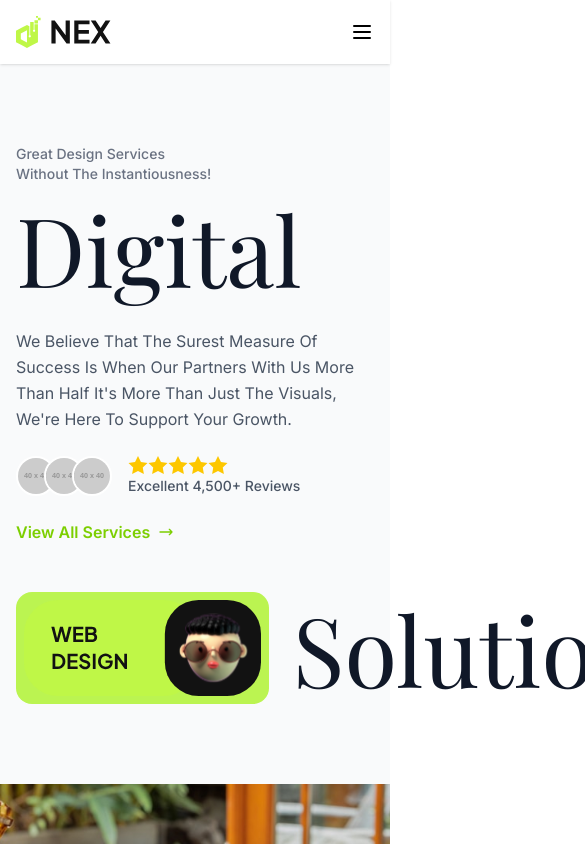
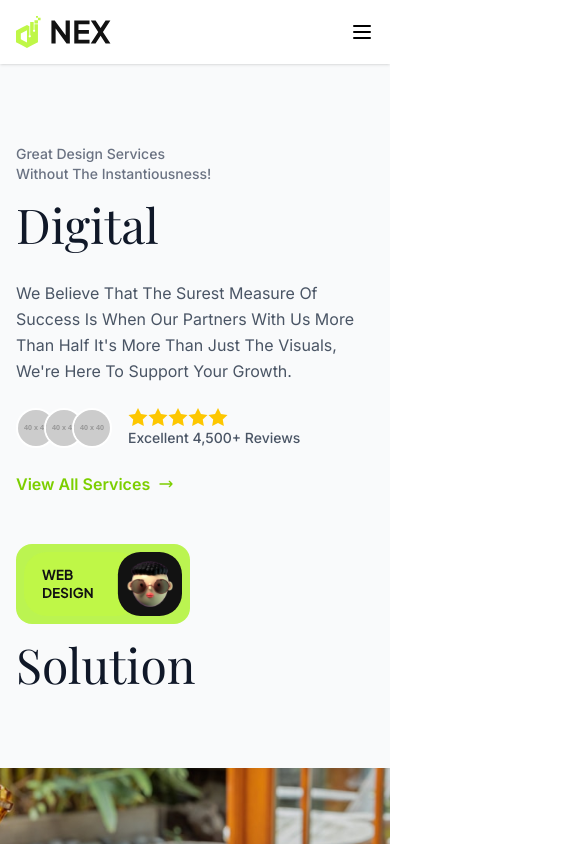
Before and after one commit to viniciusoliveira-27/teste-nex-landing-page, a React (Vite) app: page / in a window 390 px wide. Shown: the top 844 px of the page, 585 px wide, since content can reach past the window. Built offline with nearby package versions, Linux system fonts and the light colour scheme.

Commit message:
fix: fix responsiveness

```diff
--- a/src/components/digitalSolution/digitalSolution.tsx
+++ b/src/components/digitalSolution/digitalSolution.tsx
@@ -45,7 +45,7 @@ const DigitalSolution: React.FC = () => {
               <div className="flex flex-col">
                 <p className="font-sans text-sm text-gray-500 font-medium">Great Design Services</p>
                 <p className="font-sans text-sm text-gray-500 font-medium mb-4">Without The Instantiousness!</p>
-                <h1 className="font-serif text-8xl md:text-9xl lg:text-[140px] text-gray-900 leading-none">
+                <h1 className="font-serif text-5xl sm:text-7xl md:text-9xl lg:text-[140px] text-gray-900 leading-none break-words">
                   Digital
                 </h1>
               </div>
@@ -85,16 +85,15 @@ const DigitalSolution: React.FC = () => {
 
 
             {/* Web Design badge + Solution ocupando a linha inteira */}
-            <div className="flex items-center gap-6 lg:gap-8">
+            <div className="flex flex-wrap items-center gap-4 sm:gap-6 lg:gap-8">
               <div className="flex-shrink-0 bg-lime-300 rounded-2xl p-2 flex items-center justify-center">
-                {/* Ícone de Web Design (mantido o placeholder que você usará) */}
                 <img
                   src="/images/web-design.svg"
                   alt="Web Design Icon"
-                  className="h-24 w-auto"
+                  className="h-16 w-auto sm:h-20 md:h-24"
                 />
               </div>
-              <h1 className="font-serif text-8xl md:text-9xl lg:text-[140px] text-gray-900 leading-none">
+              <h1 className="font-serif text-5xl sm:text-6xl md:text-8xl lg:text-[140px] text-gray-900 leading-none">
                 Solution
               </h1>
             </div>
@@ -153,7 +152,7 @@ const DigitalSolution: React.FC = () => {
 
               {/* Coluna 3: Contato */}
               <div className="flex flex-col gap-4">
-                 <p className="leading-relaxed text-gray-400">
+                <p className="leading-relaxed text-gray-400">
                   Established in 1995, NEXIN Has Been A Leading Force In The Digital Landscape For Over Two Decades. We're A Passionate Team Of Designers.
                 </p>
                 <a href="#" className="font-semibold text-white hover:text-lime-400 transition-colors inline-flex items-center gap-2">
```
